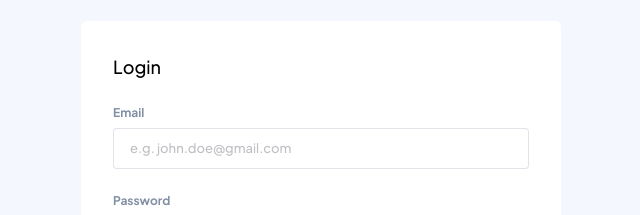
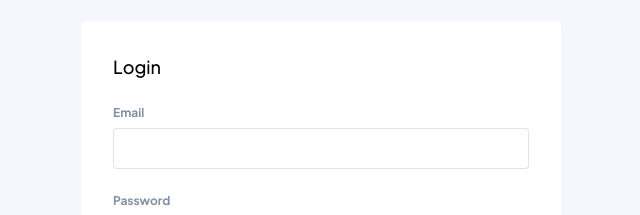
Before and after one commit to arey-dev/task-management, a React (Vite) app: page /login in a window 1280 px wide. Shown: the part 192-407 px from the top of the page, without its empty margins (319-959 px from the left). Built offline with nearby package versions, Linux system fonts and the light colour scheme.

Commit message:
remove login placeholder

```diff
--- a/src/routes/Login/Login.jsx
+++ b/src/routes/Login/Login.jsx
@@ -43,7 +43,6 @@ export function Login() {
             type="email"
             label="Email"
             name="email"
-            placeholder="e.g. john.doe@gmail.com"
             disabled={isRedirecting || isSubmitting}
           />
 
```
